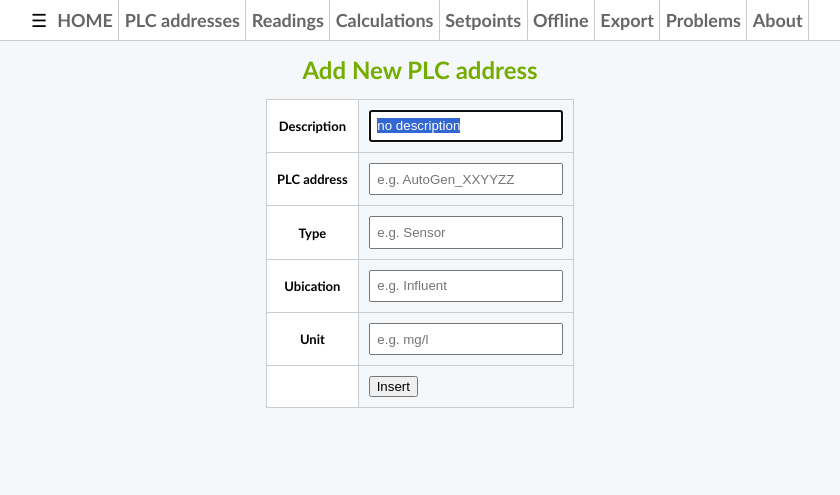
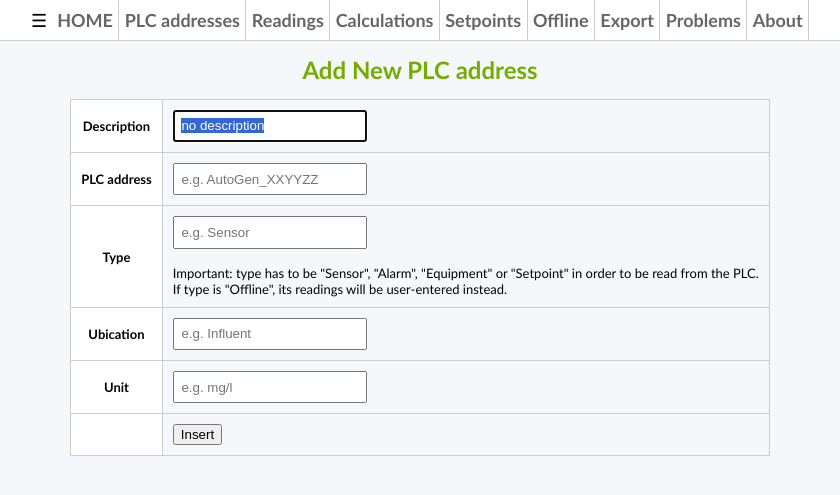
Before and after one commit to holalluis/mbr, a PHP site: page /newDevice.php in a window 1280 px wide. Shown: the top 495 px of the page, without its empty margins (220-1060 px from the left). Run offline with PHP 8.4, Linux system fonts and the light colour scheme; data that the repository does not hold is empty.

Commit message:
added warning

```diff
--- a/newDevice.php
+++ b/newDevice.php
@@ -31,6 +31,10 @@
 				<option>Setpoint
 				<option>Offline
 			</datalist>
+			<br>
+			<br>
+			Important: type has to be "Sensor", "Alarm", "Equipment" or "Setpoint" in order to be read from the PLC. <br>
+			If type is "Offline", its readings will be user-entered instead.
 		<tr><th>Ubication   <td><input name=ubication   autocomplete=off required placeholder="e.g. Influent"> <?php displayDistinct('ubication')?>
 		<tr><th>Unit        <td><input name=unit        autocomplete=off required placeholder="e.g. mg/l">     <?php displayDistinct('unit')?>
 		<tr><th><td><button>Insert</button>
```
